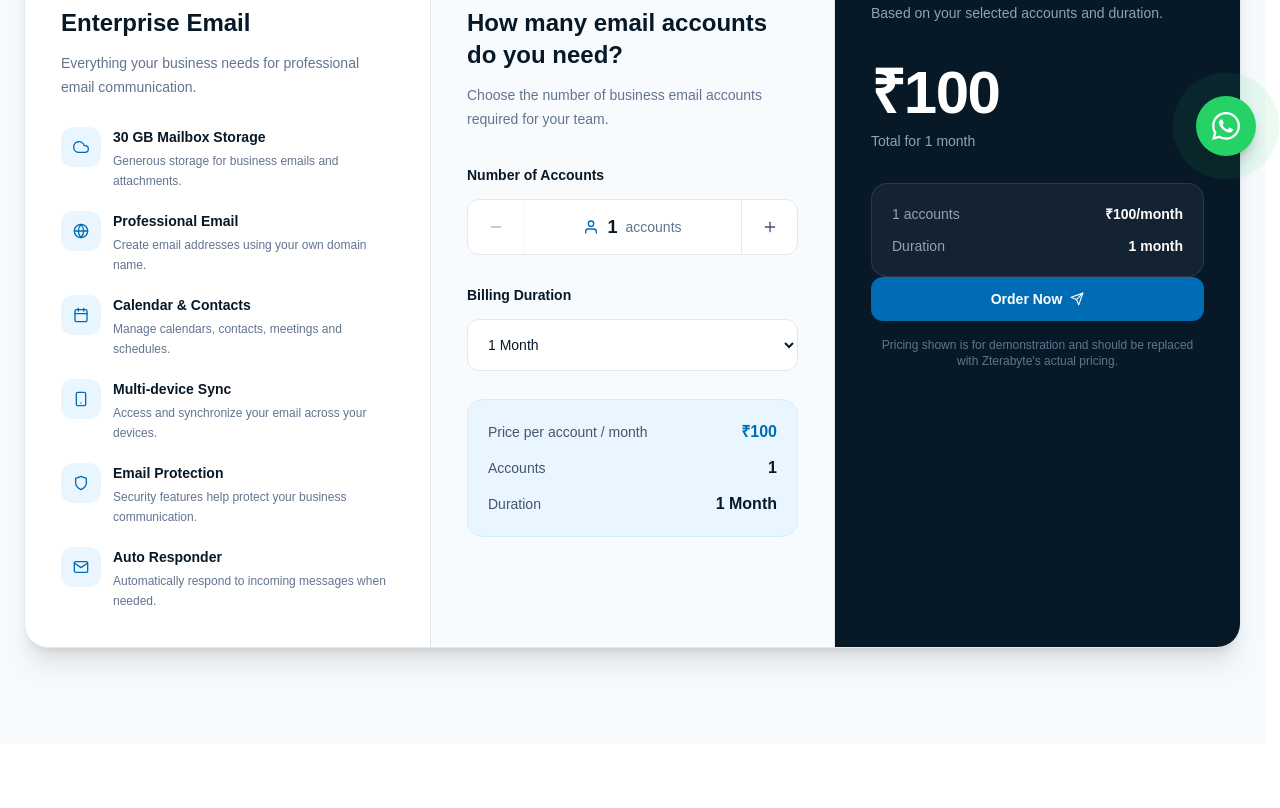
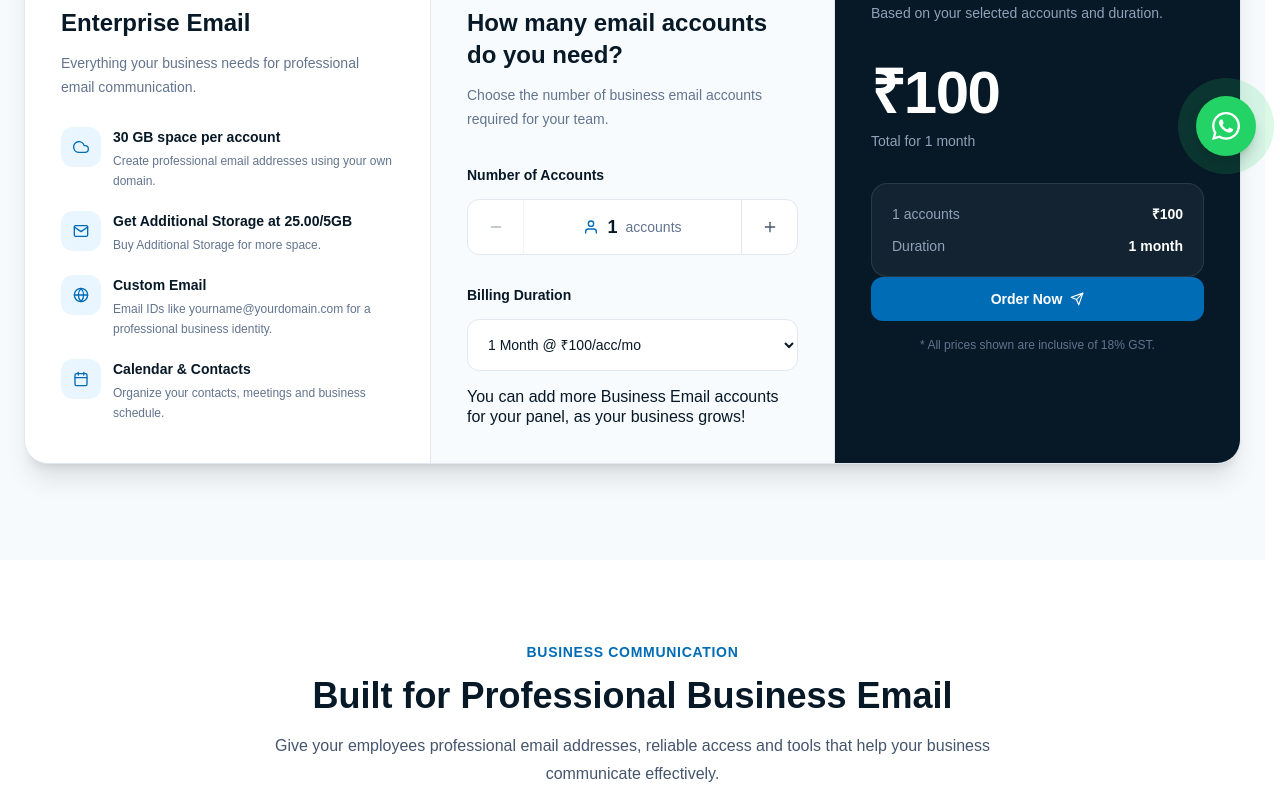
Before and after one commit to codeofjeet/zterabyte, a Next.js app: page /email-hosting/enterprise in a window 1280 px wide. Shown: the part 620-1428 px from the top of the page. Built offline with nearby package versions, Linux system fonts and the light colour scheme.

Commit message:
Update Business Email Plan and Enterprises Email Plan

```diff
--- a/src/components/email/BusinessEmailPlans.tsx
+++ b/src/components/email/BusinessEmailPlans.tsx
@@ -8,6 +8,7 @@ import {
   FiArrowRight,
   FiCalendar,
   FiCheck,
+  FiCloud,
   FiGlobe,
   FiHeadphones,
   FiMail,
@@ -59,28 +60,22 @@ const durations = [
 
 const features = [
   {
-    icon: FiMail,
+    icon: FiCloud,
     title: "5 GB space per account",
     description:
       "Create professional email addresses using your own domain.",
   },
   {
+    icon: FiMail,
+    title: "Get Additional Storage at ₹40.00/5GB",
+    description:
+      "Buy Additional Storage for more space."
+  },
+  {
     icon: FiGlobe,
-    title: "Custom Domain",
+    title: "Custom Email",
     description:
       "Email IDs like yourname@yourdomain.com for a professional business identity.",
-  },
-  {
-    icon: FiSmartphone,
-    title: "Multi-device Access",
-    description:
-      "Access your business email from desktop, tablet and mobile.",
-  },
-  {
-    icon: FiShield,
-    title: "Spam Protection",
-    description:
-      "Help keep unwanted and suspicious messages away from your inbox.",
   },
   {
     icon: FiCalendar,
@@ -414,7 +409,6 @@ export default function BusinessEmailPlans() {
                 </div>
 
                 {/* Note */}
-
                  <p className="mt-4 font-light leading-tight text-[#071827]">
                       You can add more Business Email accounts for your panel, as your business grows!
                  </p>
@@ -676,9 +670,9 @@ export default function BusinessEmailPlans() {
               },
               {
                 icon: FiSmartphone,
-                title: "Mobile Access",
+                title: "Multi-device Access",
                 text:
-                  "Stay connected to your business email wherever you work.",
+                  "Access your business email from desktop, tablet and mobile devices.",
               },
               {
                 icon: FiHeadphones,
--- a/src/components/email/EnterpriseEmailPlans.tsx
+++ b/src/components/email/EnterpriseEmailPlans.tsx
@@ -1,9 +1,9 @@
-
 "use client";
 
 import { useMemo, useState } from "react";
 import Link from "next/link";
 import PlanEnquiryModal from "@/components/common/PlanEnquiryModal";
+
 import {
   FiCalendar,
   FiCloud,
@@ -16,65 +16,75 @@ import {
   FiUser,
 } from "react-icons/fi";
 
-const BASE_PRICE = 100;
+/* ============================================================
+   BILLING DURATIONS
+   ============================================================ */
 
 const durations = [
   {
     months: 1,
     label: "1 Month",
+    price: 100,
+    salePrice: 89,
+    saleActive: false,
   },
   {
     months: 3,
     label: "3 Months",
+    price: 300,
+    salePrice: 249,
+    saleActive: false,
   },
   {
-    months: 6,
-    label: "6 Months",
+    months: 5,
+    label: "5 Months",
+    price: 600,
+    salePrice: 399,
+    saleActive: false,
   },
   {
     months: 12,
     label: "12 Months",
+    price: 1200,
+    salePrice: 899,
+    saleActive: false,
   },
 ];
+
+/* ============================================================
+   FEATURES
+   ============================================================ */
 
 const features = [
   {
     icon: FiCloud,
-    title: "30 GB Mailbox Storage",
+    title: "30 GB space per account",
     description:
-      "Generous storage for business emails and attachments.",
+      "Create professional email addresses using your own domain.",
+  },
+  {
+    icon: FiMail,
+    title: "Get Additional Storage at 25.00/5GB",
+    description:
+      "Buy Additional Storage for more space."
   },
   {
     icon: FiGlobe,
-    title: "Professional Email",
+    title: "Custom Email",
     description:
-      "Create email addresses using your own domain name.",
+      "Email IDs like yourname@yourdomain.com for a professional business identity.",
   },
   {
     icon: FiCalendar,
     title: "Calendar & Contacts",
     description:
-      "Manage calendars, contacts, meetings and schedules.",
-  },
-  {
-    icon: FiSmartphone,
-    title: "Multi-device Sync",
-    description:
-      "Access and synchronize your email across your devices.",
-  },
-  {
-    icon: FiShield,
-    title: "Email Protection",
-    description:
-      "Security features help protect your business communication.",
-  },
-  {
-    icon: FiMail,
-    title: "Auto Responder",
-    description:
-      "Automatically respond to incoming messages when needed.",
+      "Organize your contacts, meetings and business schedule.",
   },
 ];
+
+/* ============================================================
+   COMPONENT
+   ============================================================ */
 
 export default function EnterpriseEmailPlans() {
   const [accounts, setAccounts] = useState(1);
@@ -84,9 +94,50 @@ export default function EnterpriseEmailPlans() {
     (item) => item.months === duration
   );
 
+  /* ============================================================
+     PRICE CALCULATION
+     ============================================================ */
+
+  const regularTotalPrice = useMemo(() => {
+    if (!selectedDuration) return 0;
+
+    return accounts * selectedDuration.price;
+  }, [accounts, selectedDuration]);
+
   const totalPrice = useMemo(() => {
-    return accounts * BASE_PRICE * duration;
-  }, [accounts, duration]);
+    if (!selectedDuration) return 0;
+
+    const finalPrice = selectedDuration.saleActive
+      ? selectedDuration.salePrice
+      : selectedDuration.price;
+
+    return accounts * finalPrice;
+  }, [accounts, selectedDuration]);
+
+  const saleActive = selectedDuration?.saleActive ?? false;
+
+  const regularPricePerAccount = selectedDuration?.price ?? 0;
+
+  const finalPricePerAccount = selectedDuration
+    ? selectedDuration.saleActive
+      ? selectedDuration.salePrice
+      : selectedDuration.price
+    : 0;
+
+  /*
+   * Effective monthly price for dropdown / display.
+   *
+   * Example:
+   * 12 Months sale price = ₹899
+   * ₹899 ÷ 12 = ₹74.92 / account / month
+   */
+  const monthlyPricePerAccount = selectedDuration
+    ? finalPricePerAccount / selectedDuration.months
+    : 0;
+
+  /* ============================================================
+     ACCOUNT CONTROLS
+     ============================================================ */
 
   const increaseAccounts = () => {
     setAccounts((current) => Math.min(current + 1, 200));
@@ -138,7 +189,6 @@ export default function EnterpriseEmailPlans() {
           </div>
 
         </div>
-
       </section>
 
 
@@ -161,7 +211,7 @@ export default function EnterpriseEmailPlans() {
               <div className="p-7 sm:p-9 lg:col-span-1">
 
                 <span className="text-sm font-bold uppercase tracking-wider text-[#006cb5]">
-                  What's Included
+                  What&apos;s Included
                 </span>
 
                 <h2 className="mt-3 text-2xl font-bold text-[#071827]">
@@ -229,7 +279,10 @@ export default function EnterpriseEmailPlans() {
                 </p>
 
 
-                {/* Accounts */}
+                {/* =================================================
+                    ACCOUNTS
+                ================================================== */}
+
                 <div className="mt-8">
 
                   <label className="text-sm font-semibold text-[#071827]">
@@ -277,57 +330,105 @@ export default function EnterpriseEmailPlans() {
                 </div>
 
 
-                {/* Duration */}
+                {/* =================================================
+                    DURATION
+                ================================================== */}
+
                 <div className="mt-7">
 
                   <label
-                    htmlFor="duration"
+                    htmlFor="enterprise-email-duration"
                     className="text-sm font-semibold text-[#071827]"
                   >
                     Billing Duration
                   </label>
 
                   <select
-                    id="duration"
+                    id="enterprise-email-duration"
                     value={duration}
                     onChange={(event) =>
-                      setDuration(
-                        Number(event.target.value)
-                      )
+                      setDuration(Number(event.target.value))
                     }
                     className="mt-3 w-full rounded-xl border border-slate-200 bg-white px-4 py-4 text-sm font-medium text-[#071827] outline-none transition focus:border-[#006cb5] focus:ring-2 focus:ring-[#006cb5]/10"
                   >
 
-                    {durations.map((item) => (
-                      <option
-                        key={item.months}
-                        value={item.months}
-                      >
-                        {item.label}
-                      </option>
-                    ))}
+                    {durations.map((item) => {
+                      const finalPrice = item.saleActive
+                        ? item.salePrice
+                        : item.price;
+
+                      const monthlyPrice =
+                        finalPrice / item.months;
+
+                      return (
+                        <option
+                          key={item.months}
+                          value={item.months}
+                        >
+                          {item.label} @ ₹
+                          {monthlyPrice.toLocaleString("en-IN", {
+                            maximumFractionDigits: 2,
+                          })}
+                          /acc/mo
+                        </option>
+                      );
+                    })}
 
                   </select>
 
                 </div>
 
+                {/* Note */}
+                 <p className="mt-4 font-light leading-tight text-[#071827]">
+                      You can add more Business Email accounts for your panel, as your business grows!
+                 </p>
 
-                {/* Price info */}
-                <div className="mt-7 rounded-2xl border border-[#d8edfb] bg-[#eaf6ff] p-5">
 
-                  <div className="flex items-center justify-between">
+                {/* =================================================
+                    PRICE INFO
+                ================================================== */}
+
+                {/* <div className="mt-7 rounded-2xl border border-[#d8edfb] bg-[#eaf6ff] p-5">
+                  <div className="flex items-center justify-between gap-4">
 
                     <span className="text-sm text-slate-600">
-                      Price per account / month
+                      Regular price per account
                     </span>
 
-                    <span className="font-bold text-[#006cb5]">
-                      ₹{BASE_PRICE}
+                    <span
+                      className={
+                        saleActive
+                          ? "font-semibold text-slate-400 line-through"
+                          : "font-bold text-[#006cb5]"
+                      }
+                    >
+                      ₹
+                      {regularPricePerAccount.toLocaleString(
+                        "en-IN"
+                      )}
                     </span>
 
                   </div>
 
-                  <div className="mt-3 flex items-center justify-between">
+                  {saleActive && (
+                    <div className="mt-3 flex items-center justify-between gap-4">
+
+                      <span className="text-sm text-slate-600">
+                        Sale price per account
+                      </span>
+
+                      <span className="font-bold text-[#006cb5]">
+                        ₹
+                        {finalPricePerAccount.toLocaleString(
+                          "en-IN"
+                        )}
+                      </span>
+
+                    </div>
+                  )}
+
+
+                  <div className="mt-3 flex items-center justify-between gap-4">
 
                     <span className="text-sm text-slate-600">
                       Accounts
@@ -339,7 +440,7 @@ export default function EnterpriseEmailPlans() {
 
                   </div>
 
-                  <div className="mt-3 flex items-center justify-between">
+                  <div className="mt-3 flex items-center justify-between gap-4">
 
                     <span className="text-sm text-slate-600">
                       Duration
@@ -351,7 +452,7 @@ export default function EnterpriseEmailPlans() {
 
                   </div>
 
-                </div>
+                </div> */}
 
               </div>
 
@@ -378,21 +479,40 @@ export default function EnterpriseEmailPlans() {
                 {/* Price */}
                 <div className="mt-10">
 
+                  {saleActive && (
+                    <span className="block text-lg font-semibold text-slate-500 line-through">
+                      ₹
+                      {regularTotalPrice.toLocaleString(
+                        "en-IN"
+                      )}
+                    </span>
+                  )}
+
                   <span className="text-5xl font-black tracking-tight text-white sm:text-6xl">
                     ₹{totalPrice.toLocaleString("en-IN")}
                   </span>
 
                   <p className="mt-2 text-sm text-slate-400">
-                    Total for {selectedDuration?.label.toLowerCase()}
+                    Total for{" "}
+                    {selectedDuration?.label.toLowerCase()}
                   </p>
+
+                  {saleActive && (
+                    <span className="mt-3 inline-flex rounded-full bg-red-500/10 px-3 py-1 text-xs font-bold uppercase tracking-wide text-red-300">
+                      Sale Price
+                    </span>
+                  )}
 
                 </div>
 
 
-                {/* Calculation */}
+                {/* =================================================
+                    CALCULATION
+                ================================================== */}
+
                 <div className="mt-8 rounded-2xl border border-white/10 bg-white/5 p-5">
 
-                  <div className="flex items-center justify-between text-sm">
+                  <div className="flex items-center justify-between gap-4 text-sm">
 
                     <span className="text-slate-400">
                       {accounts} accounts
@@ -401,14 +521,16 @@ export default function EnterpriseEmailPlans() {
                     <span className="font-semibold text-white">
                       ₹
                       {(
-                        accounts * BASE_PRICE
-                      ).toLocaleString("en-IN")}
-                      /month
+                        accounts * monthlyPricePerAccount
+                      ).toLocaleString("en-IN", {
+                        maximumFractionDigits: 2,
+                      })}
                     </span>
 
                   </div>
 
-                  <div className="mt-3 flex items-center justify-between text-sm">
+
+                  <div className="mt-3 flex items-center justify-between gap-4 text-sm">
 
                     <span className="text-slate-400">
                       Duration
@@ -421,21 +543,63 @@ export default function EnterpriseEmailPlans() {
 
                   </div>
 
+
+                  {saleActive && (
+                    <div className="mt-3 flex items-center justify-between gap-4 text-sm">
+
+                      <span className="text-slate-400">
+                        Regular total
+                      </span>
+
+                      <span className="font-semibold text-slate-500 line-through">
+                        ₹
+                        {regularTotalPrice.toLocaleString(
+                          "en-IN"
+                        )}
+                      </span>
+
+                    </div>
+                  )}
+
                 </div>
 
 
-                {/* Buy */}
+                {/* =================================================
+                    ORDER NOW
+                ================================================== */}
+
                 <PlanEnquiryModal
                   service="Enterprise Email Hosting"
                   plan={`Enterprise Email - ${accounts} Account${
                     accounts > 1 ? "s" : ""
                   }`}
-                  price={`₹${totalPrice.toLocaleString("en-IN")}`}
-                  billing={selectedDuration?.label || "1 Month"}
+                  price={`₹${totalPrice.toLocaleString(
+                    "en-IN"
+                  )}`}
+                  billing={
+                    selectedDuration?.label || "1 Month"
+                  }
                   features={[
-                    `${accounts} email account${accounts > 1 ? "s" : ""}`,
-                    `₹${BASE_PRICE} per account / month`,
+                    `${accounts} email account${
+                      accounts > 1 ? "s" : ""
+                    }`,
+
+                    saleActive
+                      ? `Sale price: ₹${monthlyPricePerAccount.toLocaleString(
+                          "en-IN",
+                          {
+                            maximumFractionDigits: 2,
+                          }
+                        )} per account / month`
+                      : `₹${monthlyPricePerAccount.toLocaleString(
+                          "en-IN",
+                          {
+                            maximumFractionDigits: 2,
+                          }
+                        )} per account / month`,
+
                     selectedDuration?.label || "1 Month",
+
                     "30 GB mailbox storage",
                     "Calendar & contacts",
                     "Multi-device sync",
@@ -443,9 +607,9 @@ export default function EnterpriseEmailPlans() {
                   ]}
                 />
 
+
                 <p className="mt-4 text-center text-xs text-slate-500">
-                  Pricing shown is for demonstration and should
-                  be replaced with Zterabyte's actual pricing.
+                  * All prices shown are inclusive of 18% GST.
                 </p>
 
               </div>
@@ -492,17 +656,20 @@ export default function EnterpriseEmailPlans() {
               {
                 icon: FiMail,
                 title: "Professional Identity",
-                text: "Use your own domain for professional business communication.",
+                text:
+                  "Use your own domain for professional business communication.",
               },
               {
                 icon: FiShield,
                 title: "Security Focused",
-                text: "Protect business communication with email security features.",
+                text:
+                  "Protect business communication with email security features.",
               },
               {
                 icon: FiSmartphone,
                 title: "Work Anywhere",
-                text: "Access your business email across desktop and mobile devices.",
+                text:
+                  "Access your business email across desktop and mobile devices.",
               },
             ].map((item) => {
               const Icon = item.icon;
```
